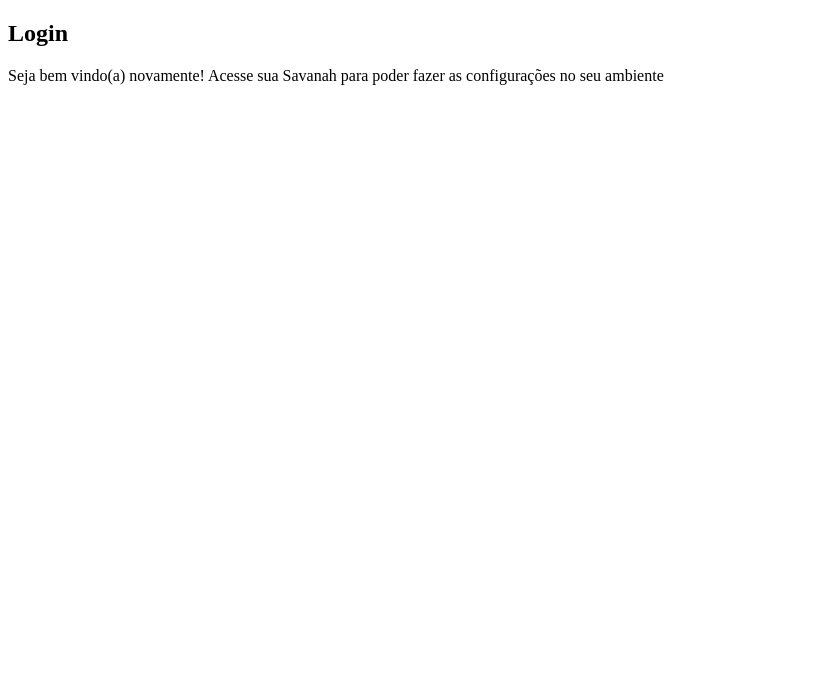
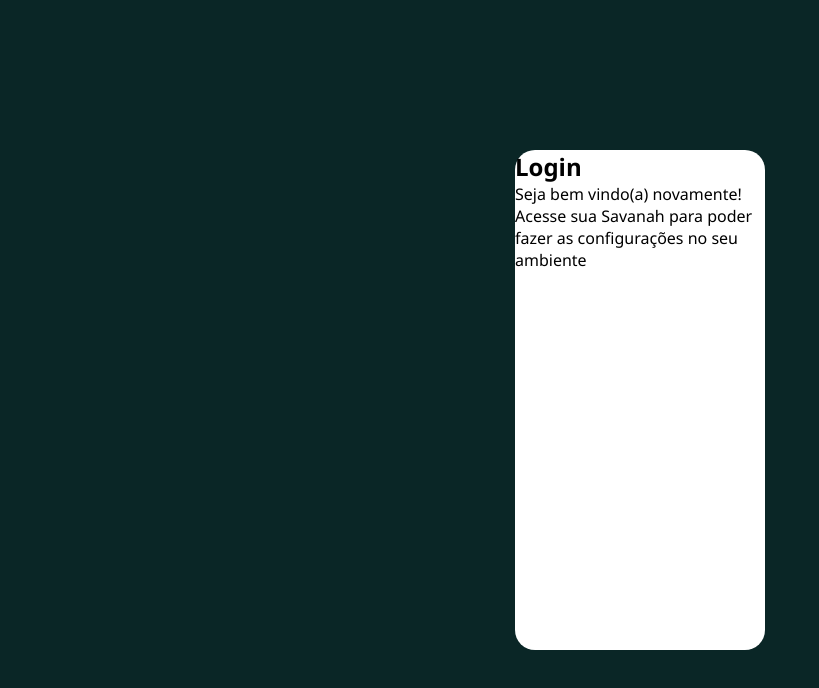
Before and after one commit to lzeunfa/Login-D-CeV, a plain HTML site: page index.html in a window 1280 px wide. Shown: the whole page, without its empty margins (0-819 px from the left). Drawn offline with Linux system fonts and the light colour scheme.

Commit message:
começando o projeto

```diff
--- a/estilos/style.css
+++ b/estilos/style.css
@@ -1 +1,31 @@
 @charset "UTF-8";
+
+*{margin: 0px;
+    padding: 0px;
+    box-sizing: border-box;
+    font-family: 'Segoe UI', Tahoma, Geneva, Verdana, Arial, Helvetica, sans-serif;
+
+}
+
+body, html{
+    background-color: #0A2626;
+    height: 100vh;
+    width: 100vw;
+}
+
+main{
+    position: relative;
+    height: 100vh;
+    width: 100vw;
+}
+
+section#login{
+    background-color: white;
+    width: 250px;
+    height: 500px;
+    border-radius: 20px;
+    position: absolute;
+    top: 50%;
+    left: 50%;
+    transform: translate(-50%, -50%);
+}
```
Also changed, not shown: img/savanah.jpg (renamed from img/pexels-oleksandr-tiupa-53788-192136.jpg).
